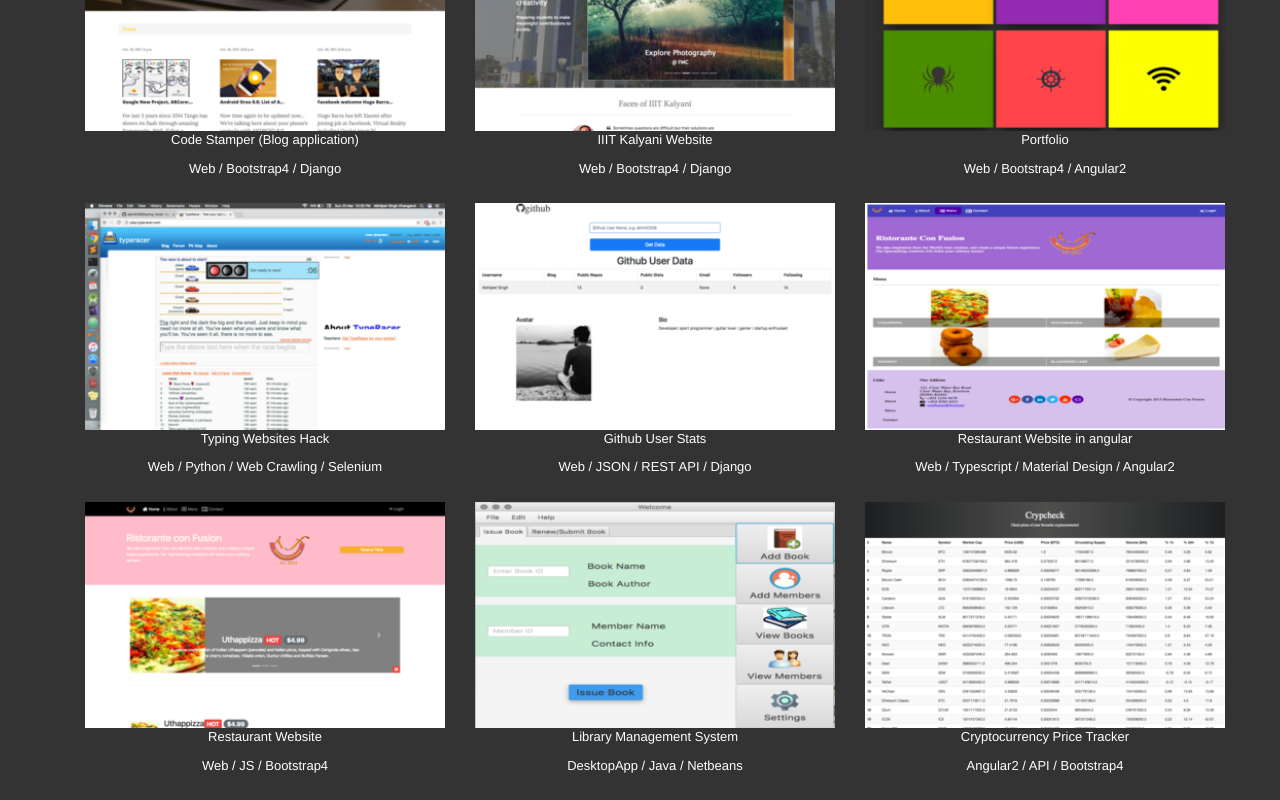
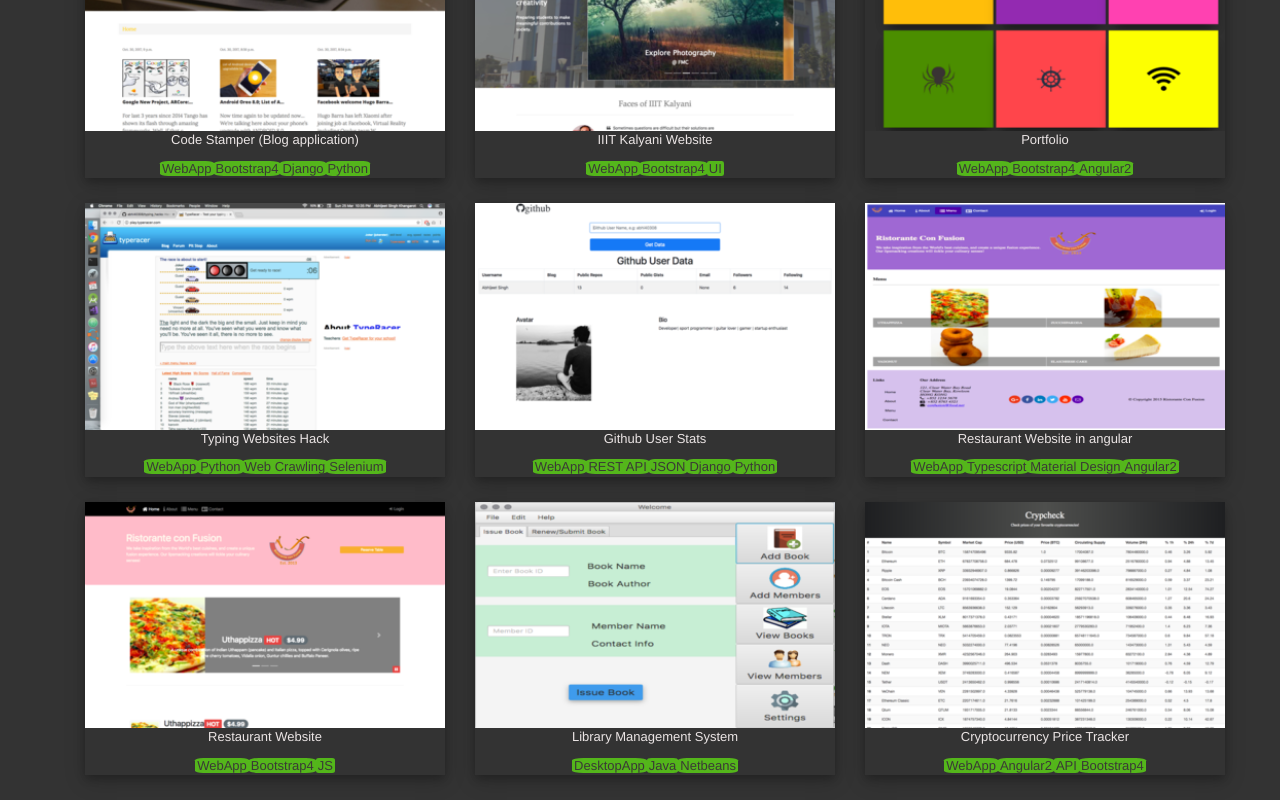
Before and after one commit to abhi40308/website, an Angular app: page /projects in a window 1280 px wide. Shown: the part 195-995 px from the top of the page. Built offline with nearby package versions, Linux system fonts and the light colour scheme.

Commit message:
ui fixes

```diff
--- a/src/app/projects/projects.component.css
+++ b/src/app/projects/projects.component.css
@@ -1,6 +1,13 @@
+.card-container{
+  /* border: 0.5px solid grey; */
+  /* box-shadow: 1px 1px 0.5px grey; */
+  box-shadow: 0 4px 8px 0 rgba(0, 0, 0, 0.2), 0 6px 20px 0 rgba(0, 0, 0, 0.19);
+}
+
 p.card-text {
 	text-align: center;
-	font-size: 13px;
+  font-size: 13px;
+  color: rgb(235, 229, 229);
 }
 
 
@@ -56,6 +63,13 @@ img {
   -ms-transform: translate(-50%, -50%);
 }
 
+.tags{
+  color: rgba(58, 54, 54, 0.973);
+  background: rgba(97, 235, 17, 0.712);
+  border-radius: 15%;
+  padding: 0px 2px 0px 2px;
+}
+
 p {
 	color: white;
 }
--- a/src/app/projects/projects.component.html
+++ b/src/app/projects/projects.component.html
@@ -8,6 +8,7 @@
 <!-- resize images to 100% 350 X 220 before uploading  -->
 <div class="container">
   <div class="container">
+
     <div class="row text-center">
 
 
@@ -18,7 +19,10 @@
             <div class="image-contain">
               <img class="img-fluid" src="./assets/images/code-stamper.png" alt="Code Stamper">
               <div class="overlay">
-                <div class="text"><a class="font" href="https://github.com/abhi40308/code-stamper" target="_blank"><i class="fa fa-github"></i></a>
+                <div class="text">
+                  <a class="font" href="https://github.com/abhi40308/code-stamper" target="_blank">
+                    <i class="fa fa-github"></i>
+                  </a>
                 </div>
               </div>
             </div>
@@ -26,7 +30,12 @@
 
             <div class="card-body">
               <p class="card-text">Code Stamper (Blog application)</p>
-                <p class="card-text text-muted">Web / Bootstrap4 / Django</p>
+              <p class="card-text">
+                <span class="tags">WebApp</span>
+                <span class="tags">Bootstrap4</span>
+                <span class="tags">Django</span>
+                <span class="tags">Python</span>
+              </p>
             </div>
           </div>
         </div>
@@ -41,13 +50,20 @@
             <div class="image-contain">
               <img class="img-fluid" src="./assets/images/iiitkalyani.png" alt="iiitkalyani">
               <div class="overlay">
-                <div class="text"><a class="font" href="https://abhi40308.github.io/"><i class="fa fa-github"></i></a>
+                <div class="text">
+                  <a class="font" href="https://abhi40308.github.io/">
+                    <i class="fa fa-github"></i>
+                  </a>
                 </div>
               </div>
             </div>
             <div class="card-body">
               <p class="card-text">IIIT Kalyani Website</p>
-                <p class="card-text text-muted">Web / Bootstrap4 / Django</p>
+              <p class="card-text">
+                <span class="tags">WebApp</span>
+                <span class="tags">Bootstrap4</span>
+                <span class="tags">UI</span>
+              </p>
             </div>
           </div>
         </div>
@@ -60,25 +76,26 @@
             <div class="image-contain">
               <img class="img-fluid" src="./assets/images/portfolio.png" alt="Portfolio">
               <div class="overlay">
-                <div class="text"><a class="font" href="https://github.com/abhi40308/angular-portfolio" target="_blank"><i class="fa fa-github"></i></a>
+                <div class="text">
+                  <a class="font" href="https://github.com/abhi40308/angular-portfolio" target="_blank">
+                    <i class="fa fa-github"></i>
+                  </a>
                 </div>
               </div>
             </div>
 
             <div class="card-body">
               <p class="card-text">Portfolio</p>
-                <p class="card-text text-muted">Web / Bootstrap4 / Angular2</p>
+              <p class="card-text">
+                <span class="tags">WebApp</span>
+                <span class="tags">Bootstrap4</span>
+                <span class="tags">Angular2</span>
+              </p>
             </div>
           </div>
         </div>
 
       </div>
-
-        </div>
-
-
-
-        <div class="row text-center">
 
 
 
@@ -89,14 +106,22 @@
             <div class="image-contain">
               <img class="img-fluid" src="./assets/images/typing.png" alt="restaurant">
               <div class="overlay">
-                <div class="text"><a class="font" href="https://github.com/abhi40308/typing_hacks" target="_blank"><i class="fa fa-github"></i></a>
+                <div class="text">
+                  <a class="font" href="https://github.com/abhi40308/typing_hacks" target="_blank">
+                    <i class="fa fa-github"></i>
+                  </a>
                 </div>
               </div>
             </div>
 
             <div class="card-body">
               <p class="card-text">Typing Websites Hack</p>
-                <p class="card-text text-muted">Web / Python / Web Crawling / Selenium</p>
+              <p class="card-text">
+                <span class="tags">WebApp</span>
+                <span class="tags">Python</span>
+                <span class="tags">Web Crawling</span>
+                <span class="tags">Selenium</span>
+              </p>
             </div>
           </div>
         </div>
@@ -110,14 +135,23 @@
             <div class="image-contain">
               <img class="img-fluid" src="./assets/images/github-data.png" alt="github-data">
               <div class="overlay">
-                <div class="text"><a class="font" href="https://github.com/abhi40308/github-data-viewer" target="_blank"><i class="fa fa-github"></i></a>
+                <div class="text">
+                  <a class="font" href="https://github.com/abhi40308/github-data-viewer" target="_blank">
+                    <i class="fa fa-github"></i>
+                  </a>
                 </div>
               </div>
             </div>
 
             <div class="card-body">
               <p class="card-text">Github User Stats</p>
-                <p class="card-text text-muted">Web / JSON / REST API / Django</p>
+              <p class="card-text">
+                <span class="tags">WebApp</span>
+                <span class="tags">REST API</span>
+                <span class="tags">JSON</span>
+                <span class="tags">Django</span>
+                <span class="tags">Python</span>
+              </p>
             </div>
           </div>
         </div>
@@ -131,23 +165,27 @@
             <div class="image-contain">
               <img class="img-fluid" src="./assets/images/res-angular.png" alt="Restaurant">
               <div class="overlay">
-                <div class="text"><a class="font" href="https://github.com/abhi40308/angular-coursera" target="_blank"><i class="fa fa-github"></i></a>
+                <div class="text">
+                  <a class="font" href="https://github.com/abhi40308/angular-coursera" target="_blank">
+                    <i class="fa fa-github"></i>
+                  </a>
                 </div>
               </div>
             </div>
 
             <div class="card-body">
               <p class="card-text">Restaurant Website in angular</p>
-                <p class="card-text text-muted">Web / Typescript / Material Design / Angular2</p>
+              <p class="card-text">
+                <span class="tags">WebApp</span>
+                <span class="tags">Typescript</span>
+                <span class="tags">Material Design</span>
+                <span class="tags">Angular2</span>
+              </p>
             </div>
           </div>
         </div>
 
       </div>
-
-        </div>
-
-        <div class="row text-center">
 
 
 
@@ -158,7 +196,9 @@
             <div class="image-contain">
               <img class="img-fluid" src="./assets/images/restaurant.png" alt="restaurant">
               <div class="overlay">
-                <div class="text"><a class="font" href="https://github.com/abhi40308/coursera-Bootstrap4" target="_blank"><i class="fa fa-github"></i>
+                <div class="text">
+                  <a class="font" href="https://github.com/abhi40308/coursera-Bootstrap4" target="_blank">
+                    <i class="fa fa-github"></i>
                   </a>
                 </div>
               </div>
@@ -166,7 +206,11 @@
 
             <div class="card-body">
               <p class="card-text">Restaurant Website</p>
-                <p class="card-text text-muted">Web / JS / Bootstrap4</p>
+              <p class="card-text">
+                <span class="tags">WebApp</span>
+                <span class="tags">Bootstrap4</span>
+                <span class="tags">JS</span>
+              </p>
             </div>
           </div>
         </div>
@@ -180,7 +224,9 @@
             <div class="image-contain">
               <img class="img-fluid" src="./assets/images/libMan.png" alt="restaurant">
               <div class="overlay">
-                <div class="text"><a class="font" href="https://github.com/abhi40308/Library_management" target="_blank"><i class="fa fa-github"></i>
+                <div class="text">
+                  <a class="font" href="https://github.com/abhi40308/Library_management" target="_blank">
+                    <i class="fa fa-github"></i>
                   </a>
                 </div>
               </div>
@@ -188,7 +234,11 @@
 
             <div class="card-body">
               <p class="card-text">Library Management System</p>
-                <p class="card-text text-muted">DesktopApp / Java / Netbeans</p>
+              <p class="card-text">
+                <span class="tags">DesktopApp</span>
+                <span class="tags">Java</span>
+                <span class="tags">Netbeans</span>
+              </p>
             </div>
           </div>
         </div>
@@ -202,7 +252,9 @@
             <div class="image-contain">
               <img class="img-fluid" src="./assets/images/crypcheck.png" alt="restaurant">
               <div class="overlay">
-                <div class="text"><a class="font" href="https://github.com/abhi40308/crypcheck" target="_blank"><i class="fa fa-github"></i>
+                <div class="text">
+                  <a class="font" href="https://github.com/abhi40308/crypcheck" target="_blank">
+                    <i class="fa fa-github"></i>
                   </a>
                 </div>
               </div>
@@ -210,7 +262,12 @@
 
             <div class="card-body">
               <p class="card-text">Cryptocurrency Price Tracker</p>
-                <p class="card-text text-muted">Angular2 / API / Bootstrap4</p>
+              <p class="card-text">
+                <span class="tags">WebApp</span>
+                <span class="tags">Angular2</span>
+                <span class="tags">API</span>
+                <span class="tags">Bootstrap4</span>
+              </p>
             </div>
           </div>
         </div>
```
Lines whose indentation alone changed are shown as unchanged.
